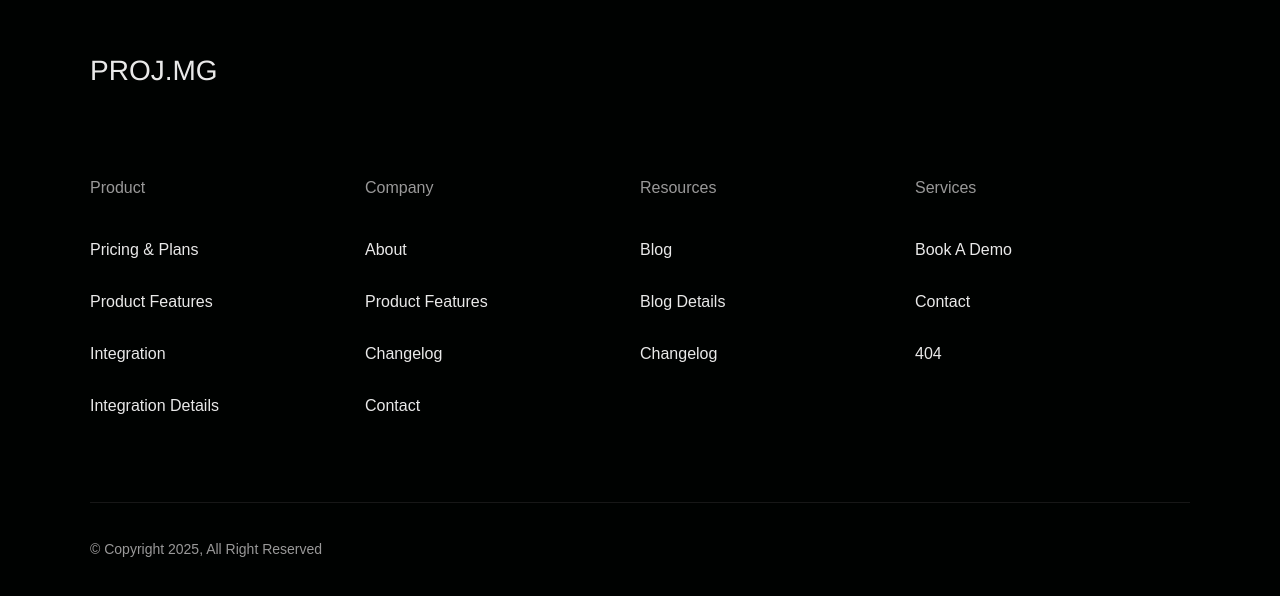
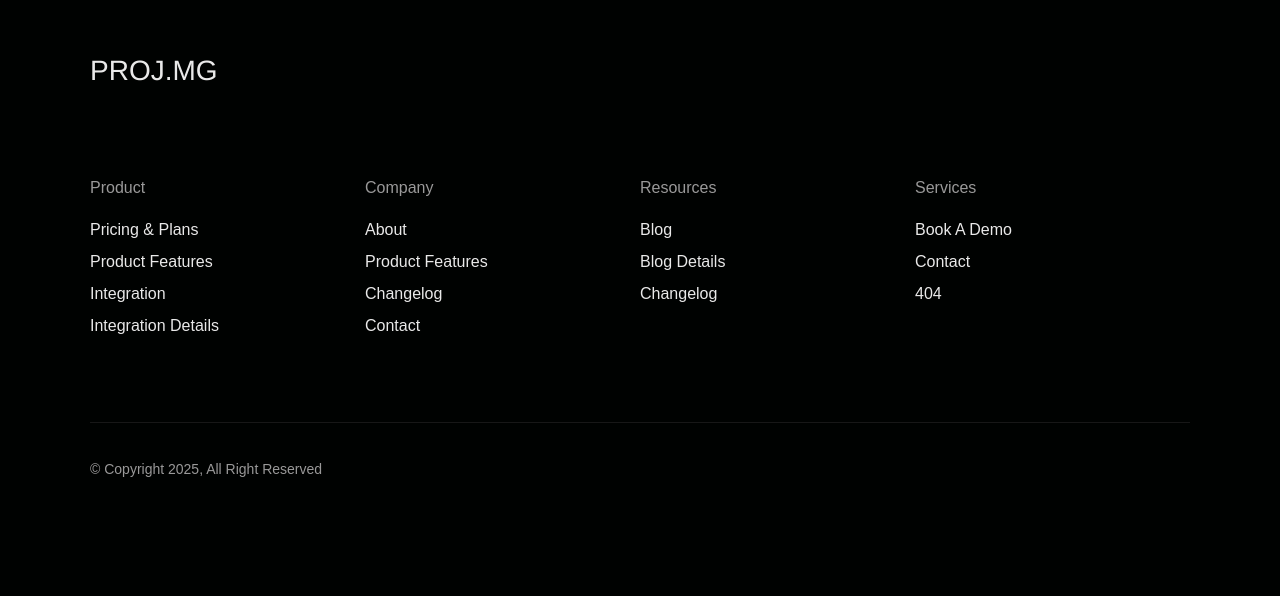
Before and after one commit to KelvinOmoluyi/Projmg, a React (Vite) app: page / in a window 1280 px wide. Shown: the part 5755-6351 px from the top of the page. Built offline with nearby package versions, Linux system fonts and the light colour scheme; a web font is replaced by a local one.

Commit message:
Finshed Version

```diff
--- a/src/components/footer/Footer.jsx
+++ b/src/components/footer/Footer.jsx
@@ -1,36 +1,78 @@
+import { motion } from "framer-motion";
+
 const Footer = () => {
     return (
         <footer className="wrapper" id="footer">
             <div className="footer-contents">
                 <div className="footer-contents-company-logo">
-                    <h3>PROJ.MG</h3>
+                    <motion.h3
+                    initial={{ filter: "blur(10px)", opacity: 0, y: 40 }}
+                    whileInView={{ filter: "blur(0px)", opacity: 1, y: 0 }}
+                    transition={{ duration: 0.9, delay: 0 }}
+                    viewport={{ once: true, amount: 0 }}
+                    className="upRevealElement-block"
+                    >
+                        PROJ.MG
+                    </motion.h3>
                 </div>
                 <div className="footer-contents-links-and-summary">
                     <div className="column">
+                        <motion.div
+                        initial={{ opacity: 0, x: -100 }}
+                        whileInView={{ opacity: 1, x: 0 }}
+                        transition={{ duration: 0.4, delay: 0.8 }}
+                        viewport={{ once: true, amount: 0 }}
+                        className="inner-column"
+                        >
                             <div className="data heading"><p>Product</p></div>
                             <div className="data"><p>Pricing & Plans</p></div>
                             <div className="data"><p>Product Features</p></div>
                             <div className="data"><p>Integration</p></div>
                             <div className="data"><p>Integration Details</p></div>
+                        </motion.div>
                     </div>
                     <div className="column">
+                        <motion.div
+                        initial={{ opacity: 0, x: -100 }}
+                        whileInView={{ opacity: 1, x: 0 }}
+                        transition={{ duration: 0.4, delay: 1.1 }}
+                        viewport={{ once: true, amount: 0 }}
+                        className="inner-column"
+                        >
                             <div className="data heading"><p>Company</p></div>
                             <div className="data"><p>About</p></div>
                             <div className="data"><p>Product Features</p></div>
                             <div className="data"><p>Changelog</p></div>
                             <div className="data"><p>Contact</p></div>
+                        </motion.div>
                     </div>
                     <div className="column">
+                        <motion.div
+                        initial={{ opacity: 0, x: -100 }}
+                        whileInView={{ opacity: 1, x: 0 }}
+                        transition={{ duration: 0.4, delay: 1.25 }}
+                        viewport={{ once: true, amount: 0 }}
+                        className="inner-column"
+                        >
                             <div className="data heading"><p>Resources</p></div>
                             <div className="data"><p>Blog</p></div>
                             <div className="data"><p>Blog Details</p></div>
                             <div className="data"><p>Changelog</p></div>
+                        </motion.div>
                     </div>
                     <div className="column">
+                        <motion.div
+                        initial={{ opacity: 0, x: -100 }}
+                        whileInView={{ opacity: 1, x: 0 }}
+                        transition={{ duration: 0.4, delay: 1.35 }}
+                        viewport={{ once: true, amount: 0 }}
+                        className="inner-column"
+                        >
                             <div className="data heading"><p>Services</p></div>
                             <div className="data"><p>Book A Demo</p></div>
                             <div className="data"><p>Contact</p></div>
                             <div className="data"><p>404</p></div>
+                        </motion.div>
                     </div>
                 </div>
 
```
Lines whose indentation alone changed are shown as unchanged.
